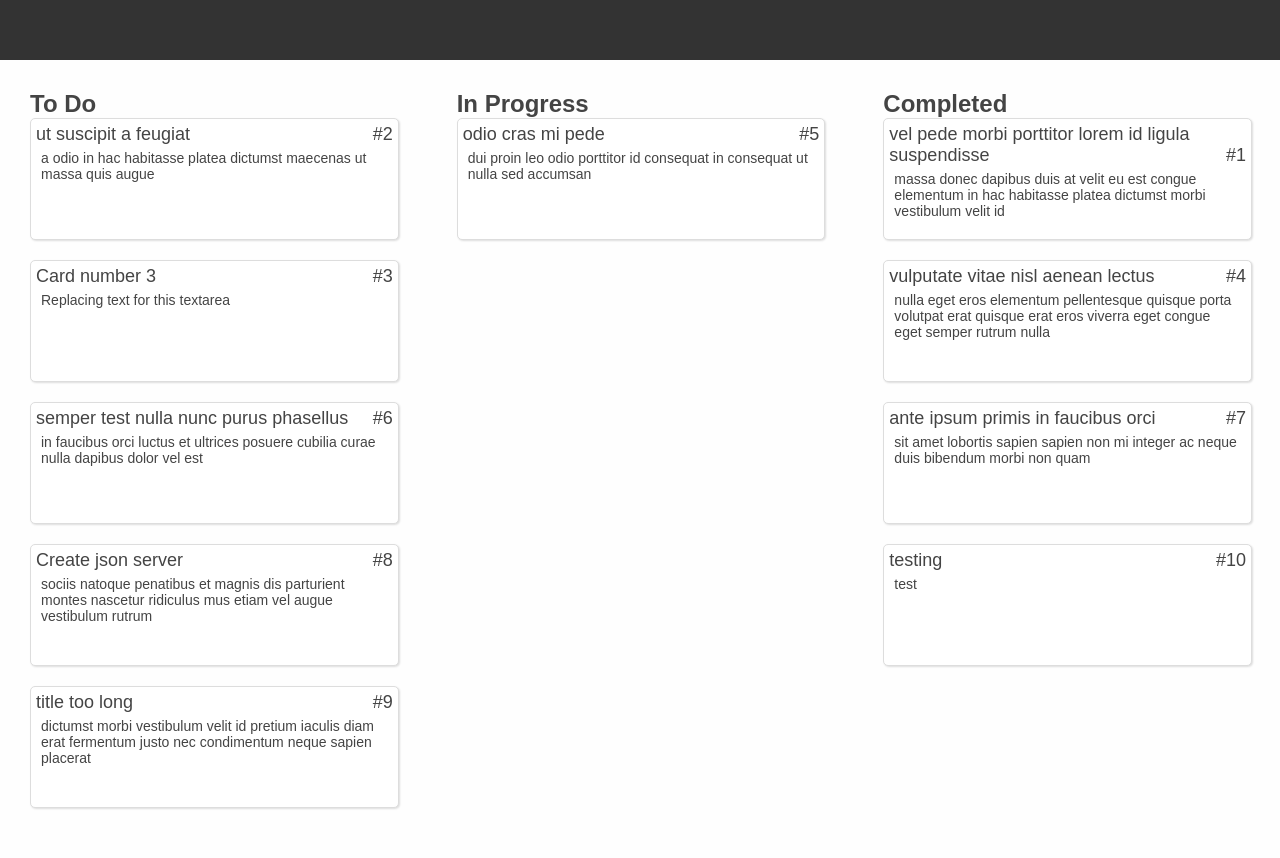
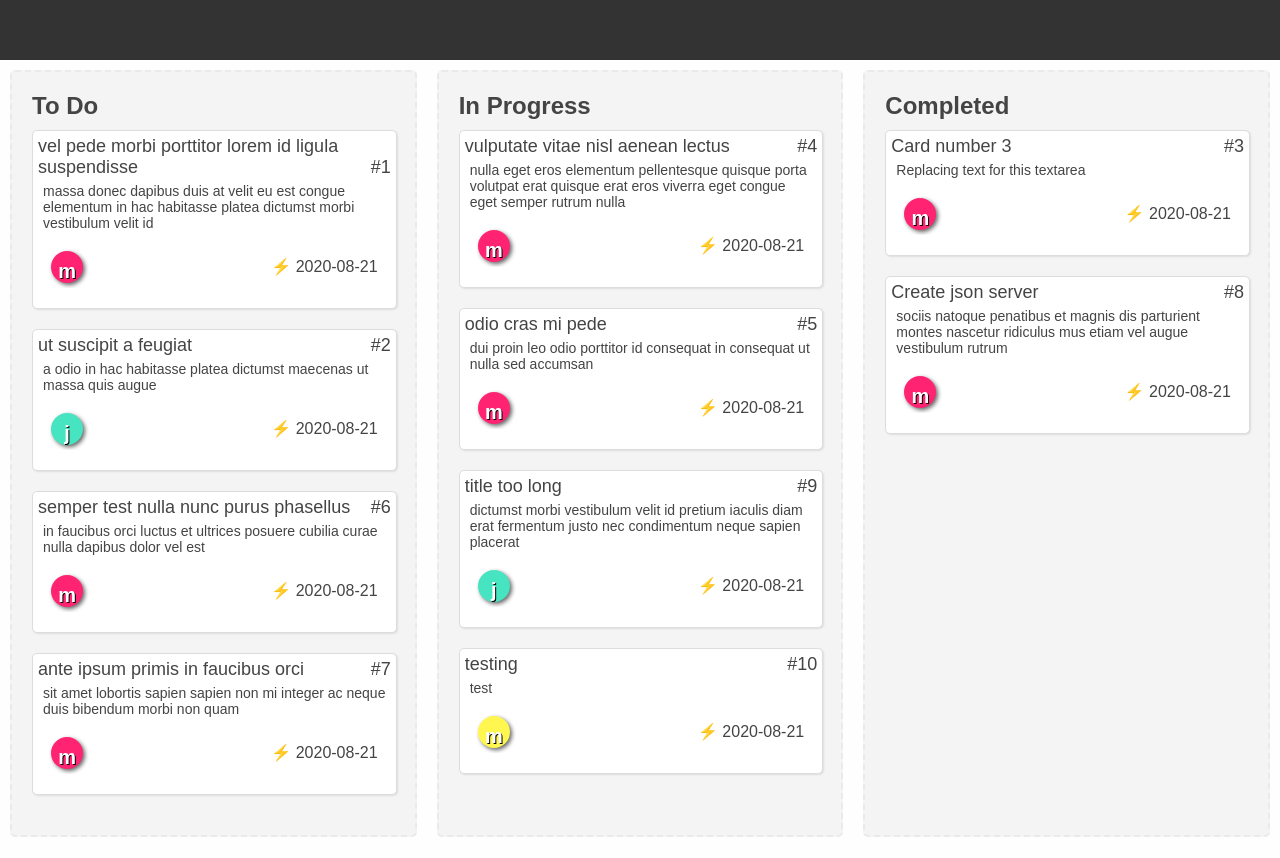
Before and after one commit to maici95/kanban, a React app in the folder client/: page / in a window 1280 px wide. Built offline with nearby package versions, Linux system fonts and the light colour scheme; data requests are answered from the project's data file; a web font is replaced by a local one.

Commit message:
card appearance and overview + users

```diff
--- a/client/src/ajax/index.js
+++ b/client/src/ajax/index.js
@@ -27,7 +27,10 @@ async function ajaxcall(method, path, body) {
     }
 
     if (method === 'POST' || method === 'PATCH') {
-        options.body = JSON.stringify(body);
+        options.body = JSON.stringify({
+            ...body,
+            updated: new Date().toISOString().slice(0, 10)
+        });
     }
 
     if (method === 'GET' && body) {
--- a/client/src/components/App/index.js
+++ b/client/src/components/App/index.js
@@ -12,19 +12,26 @@ import CardOverview from '../CardOverview';
 function App() {
 
     const [cards, setCards] = React.useState([]);
+    const [users, setUsers] = React.useState([]);
+
     const [loaded, setLoaded] = React.useState(false);
 
     const [card, setCard] = React.useState(null);
+
 
     React.useEffect(() => {
         if (!loaded) {
             getform();
             setLoaded(true);
+
+            new ajax().get('users').then(res => {
+                setUsers(res);
+            });
         }
 
     }, [loaded]);
 
-    function postform() {
+/*     function postform() {
         const body = {
             name: 'Kanban board',
             points: '2',
@@ -33,7 +40,7 @@ function App() {
         const data = new ajax().post('cards', body);
         data.then(res => {
         });
-    }
+    } */
     function getform() {
         const data = new ajax().get('cards', {});
         data.then(res => {
@@ -71,8 +78,11 @@ function App() {
                     data={card}
                 />
             }
-        })
+            return null;
+        });
     }
+
+
 
     return (
         <div>
@@ -80,6 +90,7 @@ function App() {
                 data={card}
                 close={closeCard}
                 save={saveCard}
+                users={users}
             />}
             <div className="navbar" style={{width:'100%', height: '60px', background: '#333'}}></div>
 
--- a/client/src/components/Card/index.js
+++ b/client/src/components/Card/index.js
@@ -3,23 +3,42 @@
 
 import React from 'react';
 
+import ajax from '../../ajax';
+
 import './style.css';
 
 function Card(props) {
+
+    const [user, setUser] = React.useState(null);
+
+    React.useEffect(() => {
+        if (props.data.userId) {
+            new ajax().get('users', { id: props.data.userId }).then(res => {
+                setUser(res[0]);
+            });
+        }
+    }, [props.data.userId]);
+
 
     return (
         <div className="card-container"
             onClick={() => props.onClick(props.data.id)}
         >
-            <h1>
+            <h2>
                 {props.data.name || 'card title'}
                 <span>
                     {'#' + props.data.id || '#'}
                 </span>
-            </h1>
+            </h2>
             <p>
                 {props.data.text || 'card text'}
             </p>
+            {user &&
+                <div className="user-panel">
+                    <h3 style={{background: user.color}}>{user.name[0]}</h3>
+                    <span>&#9889; {props.data.updated}</span>
+                </div>
+            }
         </div>
     );
 }
--- a/client/src/components/Card/style.css
+++ b/client/src/components/Card/style.css
@@ -15,14 +15,14 @@
     padding-bottom: 20px;
 }
 
-.card-container h1 {
+.card-container h2 {
     padding: 5px;
     font-size: 18px!important;
     overflow: auto;
     font-weight: normal;
 
 }
-.card-container h1 span {
+.card-container h2 span {
     float: right;
 }
 .card-container p {
@@ -30,3 +30,34 @@
     font-size: 14px;
 
 }
+
+
+.user-panel {
+
+    overflow: auto;
+    width: 90%;
+    padding: 5px;
+    padding-top: 20px;
+}
+
+.user-panel h3 {
+    float: left;
+    width: 32px;
+    height: 32px;
+
+    display: flex;
+    flex-flow: column-reverse;
+
+    text-align: center;
+    border-radius: 100%;
+    font-weight: bold;
+    font-size: 20px!important;
+    box-shadow: 2px 2px 4px #666;
+    text-shadow: 1px 1px 0 #000;
+    color: #fff;
+}
+.user-panel span {
+    float: right;
+    display: flex;
+    line-height: 32px;
+}
--- a/client/src/components/CardColumn/style.css
+++ b/client/src/components/CardColumn/style.css
@@ -3,10 +3,20 @@
 
 .card-column-container {
     float: left;
-    padding: 30px;
+    padding: 20px;
     width: 100%;
+    margin: 0px;
+    margin: 10px;
+
+    border: 2px dashed #EAEAEA;
+    border-radius: 5px;
+
+    background: #F4F4F4;
 }
 
 .card-column-container h1 {
     font-size: 24px;
+    margin-bottom: 10px;
+
+
 }
--- a/client/src/components/CardOverview/index.js
+++ b/client/src/components/CardOverview/index.js
@@ -8,13 +8,13 @@ import ButtonPanel from '../ButtonPanel';
 
 function CardOverview(props) {
 
-
     const [editMode, setEditMode] = React.useState(false);
 
     const nameRef = React.useRef(null);
     const textRef = React.useRef(null);
     const pointRef = React.useRef(null);
     const statusRef = React.useRef(null);
+    const userRef = React.useRef(null);
 
     function saveCard() {
         props.save({
@@ -22,6 +22,7 @@ function CardOverview(props) {
             text: textRef.current.value,
             points: pointRef.current.value,
             status: statusRef.current.value,
+            userId: userRef.current.value,
             id: props.data.id
         });
     }
@@ -44,15 +45,14 @@ function CardOverview(props) {
             }
             {!editMode &&
             <>
-                            <h1>
-                <input className="name-edit-field" ref={nameRef} defaultValue={props.data.name}/>
-                <span>#{props.data.id}</span>
+                <h1>
+                    <input className="name-edit-field" ref={nameRef} defaultValue={props.data.name}/>
+                    <span>#{props.data.id}</span>
                 </h1>
 
                 <div className="card-content-panel">
                     <h2>card's text:</h2>
-                    <textarea ref={textRef}>
-                        {props.data.text}
+                    <textarea ref={textRef} defaultValue={props.data.text}>
                     </textarea>
 
                     <h2>story points:</h2>
@@ -62,6 +62,14 @@ function CardOverview(props) {
                             <option value="0">To Do</option>
                             <option value="1">In Progress</option>
                             <option value="2">Completed</option>
+                        </select>
+                    <h2>user:</h2>
+                        <select ref={userRef} defaultValue={props.data.userId}>
+                            {props.users.map((user, index) => {
+                                return (
+                                    <option key={index} value={user.id}>{user.name}</option>
+                                );
+                            })}
                         </select>
 
                 </div>
--- a/client/src/style.css
+++ b/client/src/style.css
@@ -9,7 +9,7 @@ body {
     font-family: 'Baloo Tamma 2', cursive, Arial;
     color: #444;
 
-    max-width: 1280px;
+
 }
 
 
--- a/db.json
+++ b/db.json
@@ -3,72 +3,109 @@
 		{
 			"id": 1,
 			"name": "vel pede morbi porttitor lorem id ligula suspendisse",
-			"points": 3,
-			"status": 2,
-			"text": "massa donec dapibus duis at velit eu est congue elementum in hac habitasse platea dictumst morbi vestibulum velit id"
+			"points": "5",
+			"status": "0",
+			"text": "massa donec dapibus duis at velit eu est congue elementum in hac habitasse platea dictumst morbi vestibulum velit id",
+			"userId": "2",
+			"updated": "2020-08-21"
 		},
 		{
 			"id": 2,
 			"name": "ut suscipit a feugiat",
-			"points": 6,
-			"status": 0,
-			"text": "a odio in hac habitasse platea dictumst maecenas ut massa quis augue"
+			"points": "6",
+			"status": "0",
+			"text": "a odio in hac habitasse platea dictumst maecenas ut massa quis augue",
+			"userId": "5",
+			"updated": "2020-08-21"
 		},
 		{
 			"id": 3,
 			"name": "Card number 3",
-			"points": "34",
-			"status": "0",
-			"text": "Replacing text for this textarea"
+			"points": "4",
+			"status": "2",
+			"text": "Replacing text for this textarea",
+			"userId": "2",
+			"updated": "2020-08-21"
 		},
 		{
 			"id": 4,
 			"name": "vulputate vitae nisl aenean lectus",
-			"points": 4,
-			"status": 2,
-			"text": "nulla eget eros elementum pellentesque quisque porta volutpat erat quisque erat eros viverra eget congue eget semper rutrum nulla"
+			"points": "4",
+			"status": "1",
+			"text": "nulla eget eros elementum pellentesque quisque porta volutpat erat quisque erat eros viverra eget congue eget semper rutrum nulla",
+			"userId": "2",
+			"updated": "2020-08-21"
 		},
 		{
 			"id": 5,
 			"name": "odio cras mi pede",
 			"points": "2",
 			"status": "1",
-			"text": "dui proin leo odio porttitor id consequat in consequat ut nulla sed accumsan"
+			"text": "dui proin leo odio porttitor id consequat in consequat ut nulla sed accumsan",
+			"userId": "2",
+			"updated": "2020-08-21"
 		},
 		{
 			"id": 6,
 			"name": "semper test nulla nunc purus phasellus",
-			"points": 5,
-			"status": 0,
-			"text": "in faucibus orci luctus et ultrices posuere cubilia curae nulla dapibus dolor vel est"
+			"points": "5",
+			"status": "0",
+			"text": "in faucibus orci luctus et ultrices posuere cubilia curae nulla dapibus dolor vel est",
+			"userId": "2",
+			"updated": "2020-08-21"
 		},
 		{
 			"id": 7,
 			"name": "ante ipsum primis in faucibus orci",
-			"points": 4,
-			"status": 2,
-			"text": "sit amet lobortis sapien sapien non mi integer ac neque duis bibendum morbi non quam"
+			"points": "4",
+			"status": "0",
+			"text": "sit amet lobortis sapien sapien non mi integer ac neque duis bibendum morbi non quam",
+			"userId": "2",
+			"updated": "2020-08-21"
 		},
 		{
 			"id": 8,
 			"name": "Create json server",
 			"points": "45",
-			"status": "0",
-			"text": "sociis natoque penatibus et magnis dis parturient montes nascetur ridiculus mus etiam vel augue vestibulum rutrum"
+			"status": "2",
+			"text": "sociis natoque penatibus et magnis dis parturient montes nascetur ridiculus mus etiam vel augue vestibulum rutrum",
+			"userId": "2",
+			"updated": "2020-08-21"
 		},
 		{
 			"id": 9,
 			"name": "title too long",
 			"points": "44",
-			"status": "0",
-			"text": "dictumst morbi vestibulum velit id pretium iaculis diam erat fermentum justo nec condimentum neque sapien placerat"
+			"status": "1",
+			"text": "dictumst morbi vestibulum velit id pretium iaculis diam erat fermentum justo nec condimentum neque sapien placerat",
+			"userId": "5",
+			"updated": "2020-08-21"
 		},
 		{
 			"id": 10,
 			"name": "testing",
 			"points": "1",
-			"status": "2",
-			"text": "test"
+			"status": "1",
+			"text": "test",
+			"userId": "4",
+			"updated": "2020-08-21"
+		}
+	],
+	"users": [
+		{
+			"id": 2,
+			"name": "maici",
+			"color": "#FF2372"
+		},
+		{
+			"id": 4,
+			"name": "mike",
+			"color": "#FFF64F"
+		},
+		{
+			"id": 5,
+			"name": "johana",
+			"color": "#46E4C1"
 		}
 	]
 }
```
Also changed, not shown: test.txt (added, +9 -0 lines).
